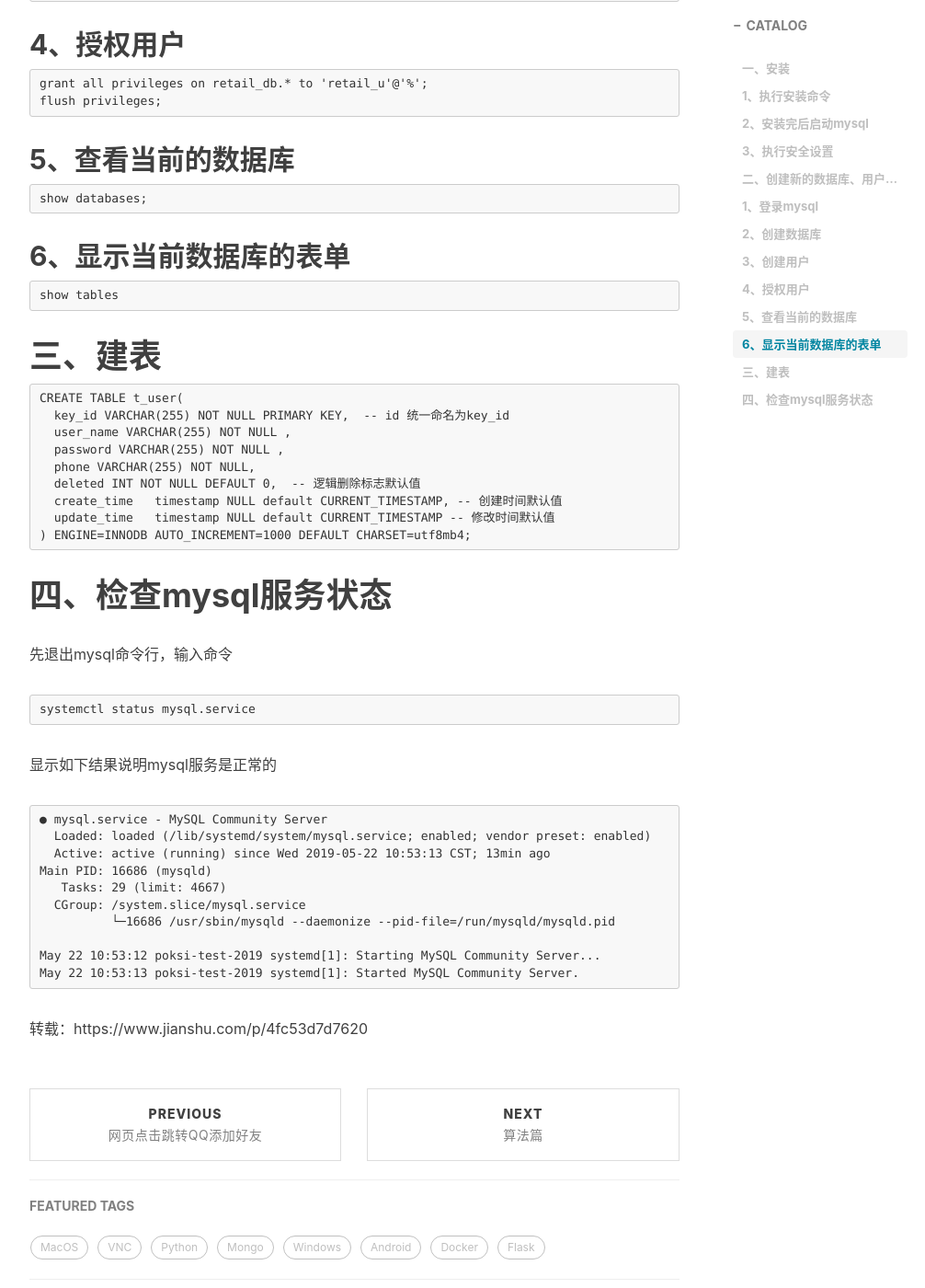
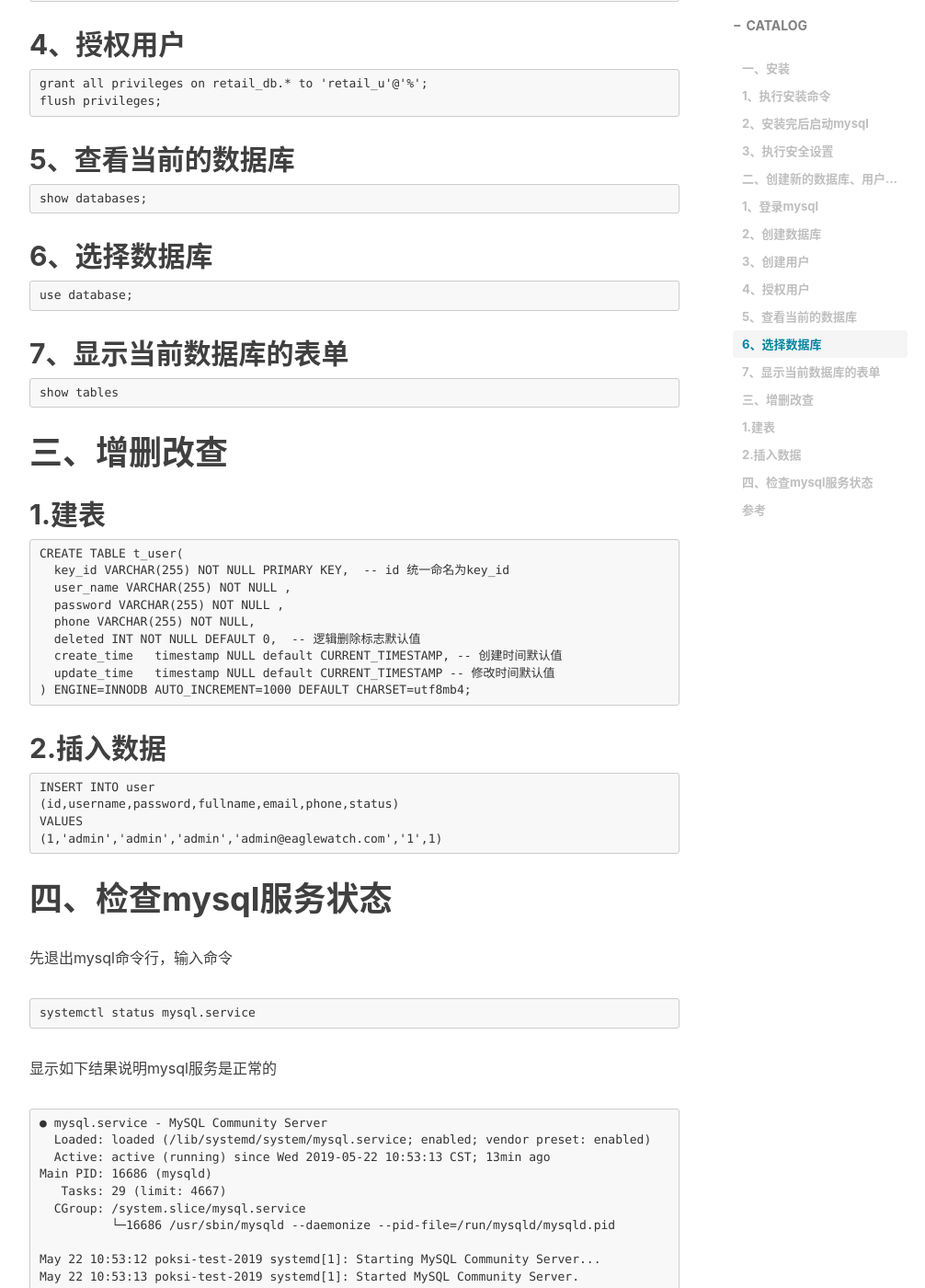
Before and after one commit to JackyCJ/jackycj.github.io, a Jekyll site: the page built from _posts/2019-11-05-Mac安装mysql.md, in a window 1280 px wide and 1400 px high, scrolled down 1621 px. Shown: the whole window at 92% size, without its empty margins (233-1239 px from the left). Built offline with Jekyll 4.4.1, drawn with Linux system fonts in a browser that asks for light colours; nearby versions of some CDN libraries; comment, search, counter and statistics services are not loaded.

Commit message:
Update 2019-11-05-Mac安装mysql.md

````diff
--- a/_posts/2019-11-05-Mac安装mysql.md
+++ b/_posts/2019-11-05-Mac安装mysql.md
@@ -62,11 +62,16 @@ flush privileges;
 ```
 show databases;
 ```
-## 6、显示当前数据库的表单
+## 6、选择数据库
+```
+use database;
+```
+## 7、显示当前数据库的表单
 ```
 show tables
 ```
-# 三、建表
+# 三、增删改查
+## 1.建表
 ```
 CREATE TABLE t_user(
   key_id VARCHAR(255) NOT NULL PRIMARY KEY,  -- id 统一命名为key_id
@@ -78,6 +83,14 @@ CREATE TABLE t_user(
   update_time   timestamp NULL default CURRENT_TIMESTAMP -- 修改时间默认值
 ) ENGINE=INNODB AUTO_INCREMENT=1000 DEFAULT CHARSET=utf8mb4;
 ```
+## 2.插入数据
+```
+INSERT INTO user
+(id,username,password,fullname,email,phone,status)
+VALUES
+(1,'admin','admin','admin','admin@eaglewatch.com','1',1)
+```
+
 # 四、检查mysql服务状态
 
 先退出mysql命令行，输入命令
@@ -100,5 +113,6 @@ May 22 10:53:12 poksi-test-2019 systemd[1]: Starting MySQL Community Server...
 May 22 10:53:13 poksi-test-2019 systemd[1]: Started MySQL Community Server.
 ```
 
-
-转载：https://www.jianshu.com/p/4fc53d7d7620
+# 参考
+- [MySQL教程](https://www.runoob.com/mysql/mysql-tutorial.html)
+- [Mac 安装MySQL](https://www.jianshu.com/p/4fc53d7d7620)
````
